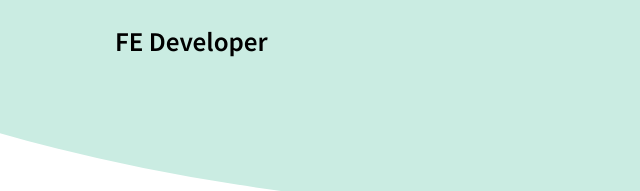
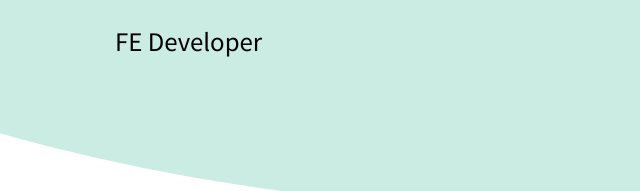
Before and after one commit to jiyehyeon/self-introduction, a plain HTML site: page index.html in a window 1280 px wide. Shown: the part 176-367 px from the top of the page, 0-640 px from the left. Drawn offline with Linux system fonts and the light colour scheme.

Commit message:
favicon 추가

```diff
--- a/index.html
+++ b/index.html
@@ -6,6 +6,7 @@
   <meta charset="UTF-8" />
   <title>안녕하세요, 현지예입니다</title>
   <meta name="viewport" content="width=device-width, inital-scale=1.0">
+  <link href="./imogi.png" rel="shortcut icon" type="image/x-icon">
   <link href="./main.css" rel="stylesheet">
 </head>
 </head>
--- a/main.css
+++ b/main.css
@@ -17,10 +17,6 @@ a {
   text-decoration: none;
 }
 
-.main-head #profile-head .head-text {
-  width: 850px;
-}
-
 .main-head #profile-head {
   padding-top: 100px;
   height: 200px;
@@ -29,6 +25,14 @@ a {
   background-color: var(--maincolor);
   margin: 0;
   clip-path: ellipse(81% 100% at 49.38% 0%);
+}
+
+.main-head #profile-head .head-text {
+  width: 850px;
+}
+
+.main-head #profile-head .job-title h2 {
+  font-weight: 400;
 }
 
 .content-inner {
```
